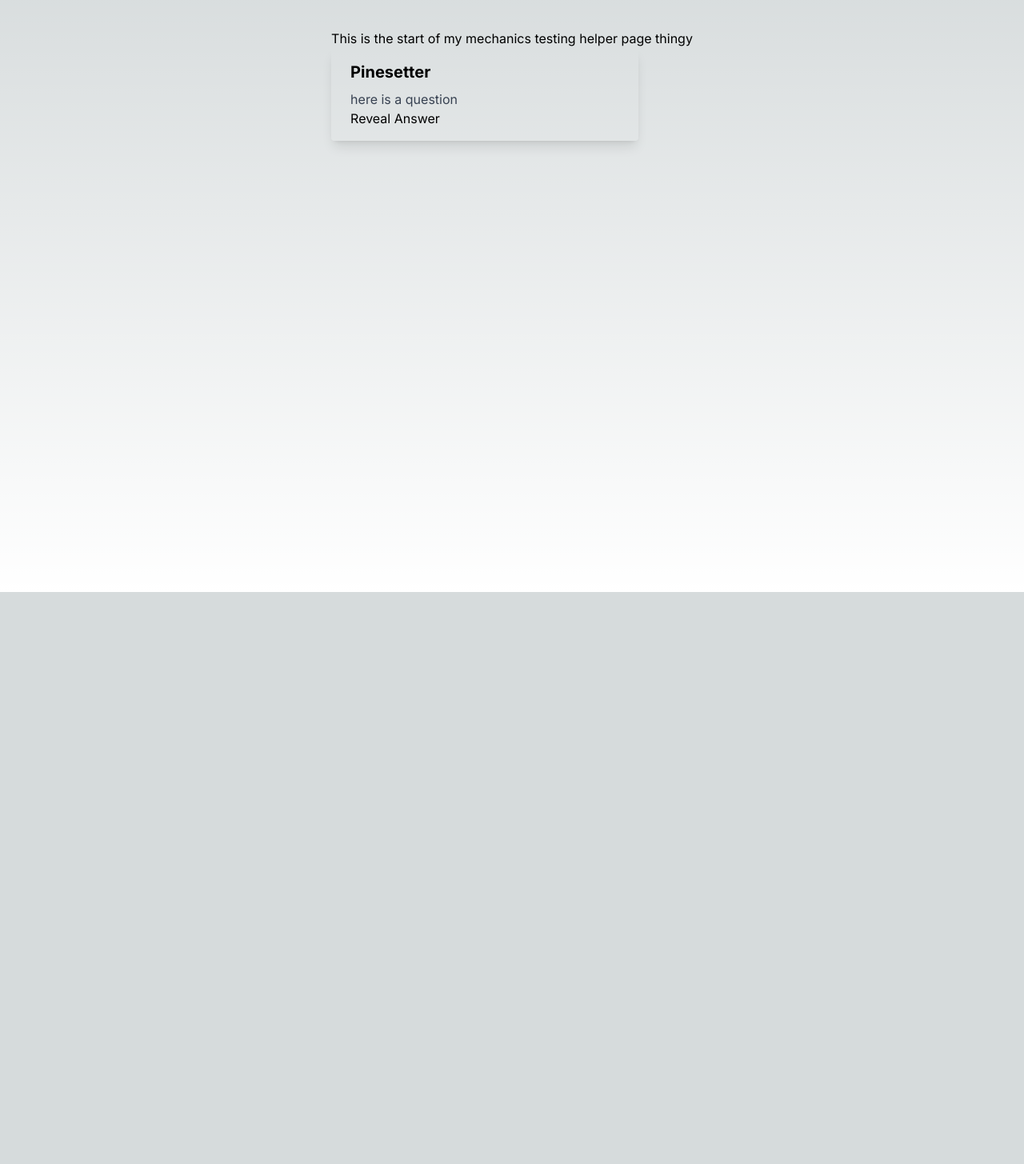
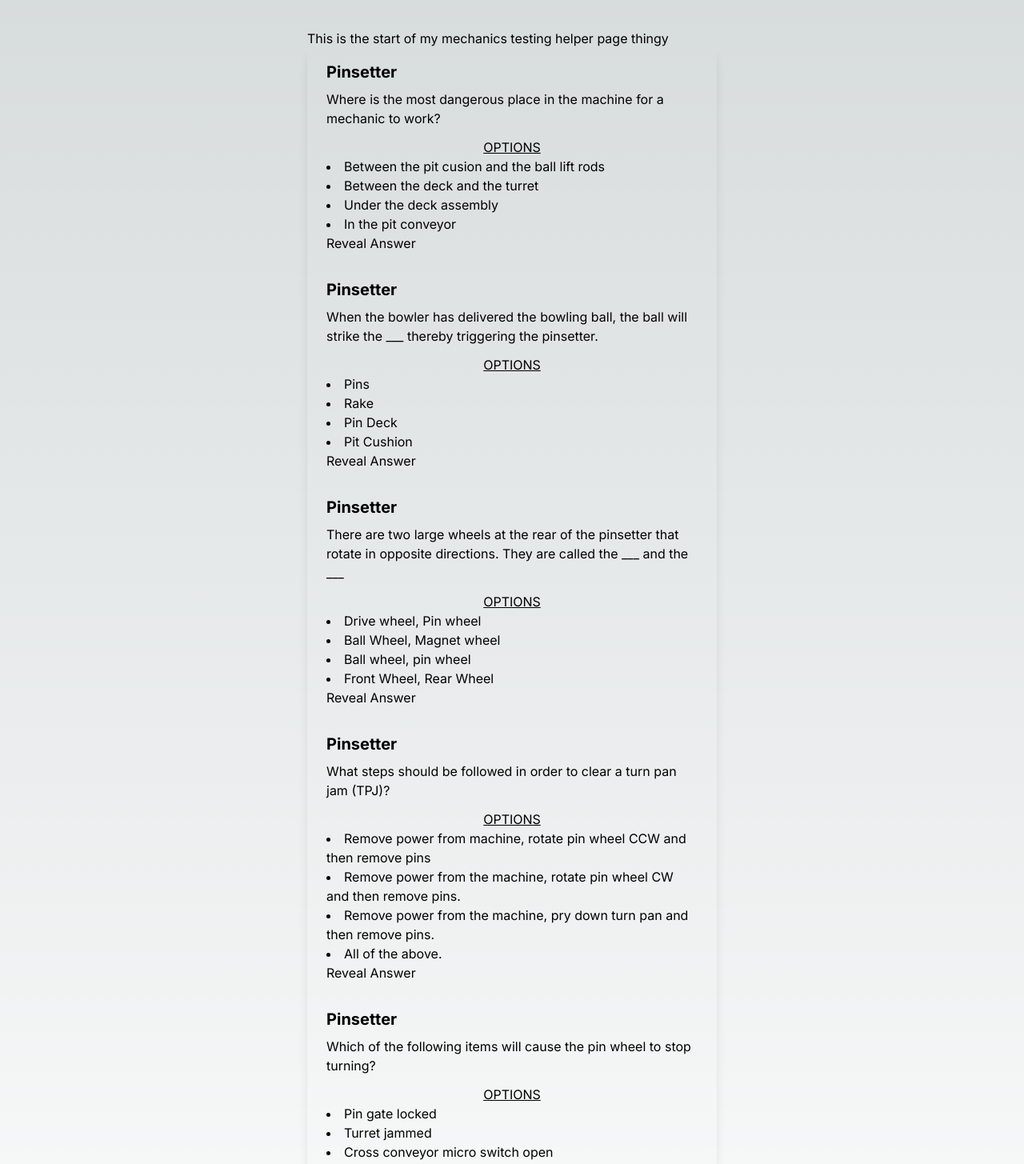
Before and after one commit to joegallegos/MechTest, a Next.js app: page / in a window 1280 px wide. Shown: the part 60-1515 px from the top of the page at 80% size. Before the commit the page ends 800 px from the top, so only its background shows below. Built offline with nearby package versions, Linux system fonts and the light colour scheme.

Commit message:
initial questions added

```diff
--- a/app/components/Flashcard.tsx
+++ b/app/components/Flashcard.tsx
@@ -1,25 +1,27 @@
 'use client';
 import React, { useState } from 'react';
+import { questionObject } from '../questions';
 
 const Flashcard = () => {
   const [showAnswer, setShowAnswer] = useState(false);
 
-  const questionObject = [
-    {
-      title: 'Pinesetter',
-      question: 'here is a question',
-      answer: 'Here is an answer',
-    },
-  ];
-
   return (
-    <div className="max-w-sm rounded overflow-hidden shadow-lg">
+    <div className="max-w-lg rounded overflow-hidden shadow-lg">
       {questionObject.map(question => (
-        <>
+        <div key={question.id}>
           <div className="px-6 py-4">
             <div className="font-bold text-xl mb-2">{question.title}</div>
-            <p className="text-gray-700 text-base">{question.question}</p>
-            <button onClick={() => setShowAnswer(!showAnswer)}>
+            <p className=" text-base">{question.question}</p>
+            <h2 className="underline text-center uppercase mt-3">Options</h2>
+            {question.options.map(q => (
+              <>
+                <li>{q}</li>
+              </>
+            ))}
+            <button
+              className="outline-white"
+              onClick={() => setShowAnswer(!showAnswer)}
+            >
               Reveal Answer
             </button>
             <div>
@@ -32,7 +34,7 @@ const Flashcard = () => {
               )}
             </div>
           </div>
-        </>
+        </div>
       ))}
     </div>
   );
--- /dev/null
+++ b/app/questions.ts
@@ -0,0 +1,76 @@
+export const questionObject = [
+  {
+    id: 1,
+    title: 'Pinsetter',
+    question:
+      'Where is the most dangerous place in the machine for a mechanic to work?',
+    options: [
+      'Between the pit cusion and the ball lift rods',
+      'Between the deck and the turret',
+      'Under the deck assembly',
+      'In the pit conveyor',
+    ],
+    answer: 'Under the deck Assembly',
+  },
+  {
+    id: 2,
+    title: 'Pinsetter',
+    question:
+      'When the bowler has delivered the bowling ball, the ball will strike the ___ thereby triggering the pinsetter.',
+    options: ['Pins', 'Rake', 'Pin Deck', 'Pit Cushion'],
+    answer: 'Pit Cushion',
+  },
+  {
+    id: 3,
+    title: 'Pinsetter',
+    question:
+      'There are two large wheels at the rear of the pinsetter that rotate in opposite directions. They are called the ___ and the ___',
+    options: [
+      'Drive wheel, Pin wheel',
+      'Ball Wheel, Magnet wheel',
+      'Ball wheel, pin wheel',
+      'Front Wheel, Rear Wheel',
+    ],
+    answer: 'Ball wheel, pin wheel',
+  },
+  {
+    id: 4,
+    title: 'Pinsetter',
+    question:
+      'What steps should be followed in order to clear a turn pan jam (TPJ)?',
+    options: [
+      'Remove power from machine, rotate pin wheel CCW and then remove pins',
+      'Remove power from the machine, rotate pin wheel CW and then remove pins.',
+      'Remove power from the machine, pry down turn pan and then remove pins.',
+      'All of the above.',
+    ],
+    answer:
+      'Remove power from machine, pry down turn pan and then remove pins.',
+  },
+  {
+    id: 5,
+    title: 'Pinsetter',
+    question:
+      'Which of the following items will cause the pin wheel to stop turning?',
+    options: [
+      'Pin gate locked',
+      'Turret jammed',
+      'Cross conveyor micro switch open',
+      'All of the above',
+    ],
+    answer: 'All of the above',
+  },
+  {
+    id: 6,
+    title: 'Pinsetter',
+    question:
+      'What does the pinsetter do at 270 degrees during a first ball, standing pins cycle?',
+    options: [
+      'Sets 10 new pins',
+      'Respots standing pins',
+      'Scissors close',
+      'None of the above',
+    ],
+    answer: 'Scissors Close',
+  },
+];
```
